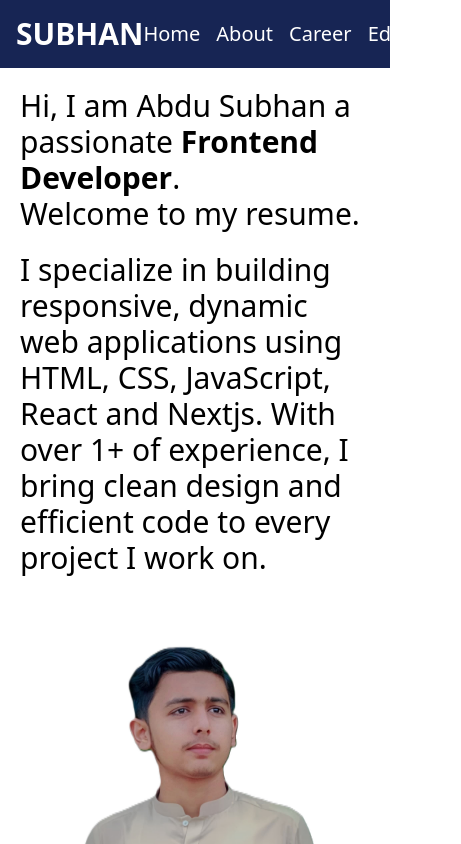
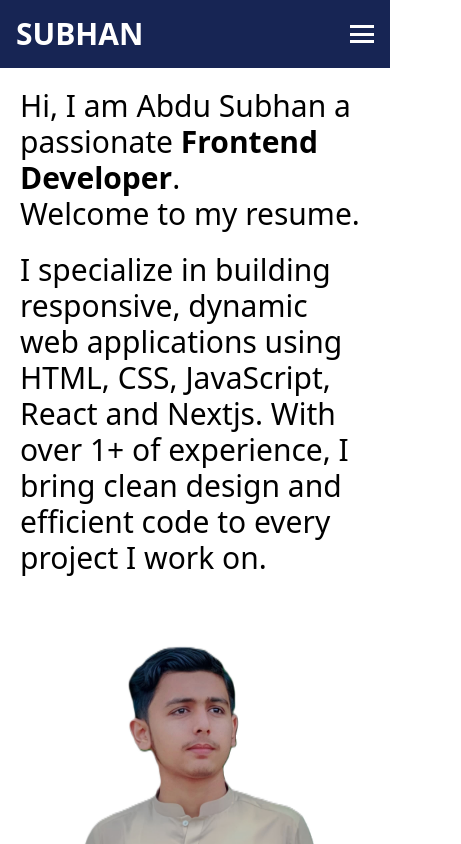
Before and after one commit to AbduSubhan11/resume, a Next.js app: page / in a window 390 px wide. Shown: the top 844 px of the page, 461 px wide, since content can reach past the window. Built offline with nearby package versions, Linux system fonts and the light colour scheme.

Commit message:
completed

```diff
--- a/src/app/component/NavBar.tsx
+++ b/src/app/component/NavBar.tsx
@@ -1,15 +1,43 @@
+"use client"
 import Link from "next/link";
-import React from "react";
+import React, { useState } from "react";
 
 function NavBar() {
+  const [isHamburger ,setIsHamburger] = useState(false)
+  const hamburHandler = ()=>{
+    setIsHamburger(!isHamburger)
+  }
   return (
     <nav className="bg-blue-950 p-4 flex justify-between items-center text-white text-3xl">
       <div className="font-bold">SUBHAN</div>
-      <div className="space-x-4 text-xl ">
+      <div className={`lg:space-x-4 text-xl ${isHamburger? "flex flex-col fixed right-0 top-0 h-screen w-[50%] text-2xl px-10 py-32 space-y-5 bg-blue-950" : "md:flex hidden"}`}>
         <Link href="/">Home</Link>
         <Link href="about">About</Link>
         <Link href="/carrer">Career</Link>
         <Link href="/education">Education</Link>
+      </div>
+
+      <div className="md:hidden z-20">
+        <button
+          className="flex flex-col justify-between w-6 h-[18px] focus:outline-none"
+          onClick={hamburHandler}
+        >
+          <span
+            className={`block h-[3px] w-full bg-white transition-transform duration-300 ease-in-out ${
+              isHamburger ? "rotate-45 translate-y-2" : ""
+            }`}
+          ></span>
+          <span
+            className={`block h-[3px] w-full bg-white transition-opacity duration-300 ease-in-out ${
+              isHamburger ? "opacity-0" : ""
+            }`}
+          ></span>
+          <span
+            className={`block h-[3px] w-full bg-white transition-transform duration-300 ease-in-out ${
+              isHamburger ? "-rotate-45 -translate-y-2" : ""
+            }`}
+          ></span>
+        </button>
       </div>
     </nav>
   );
```
